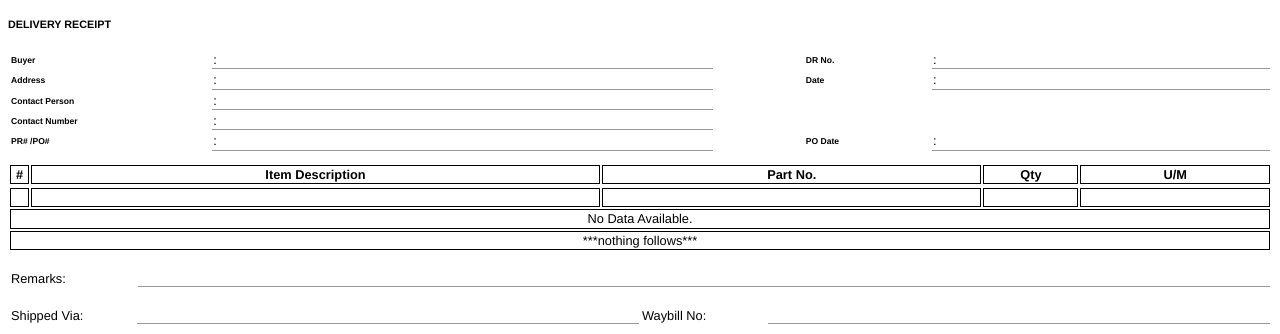
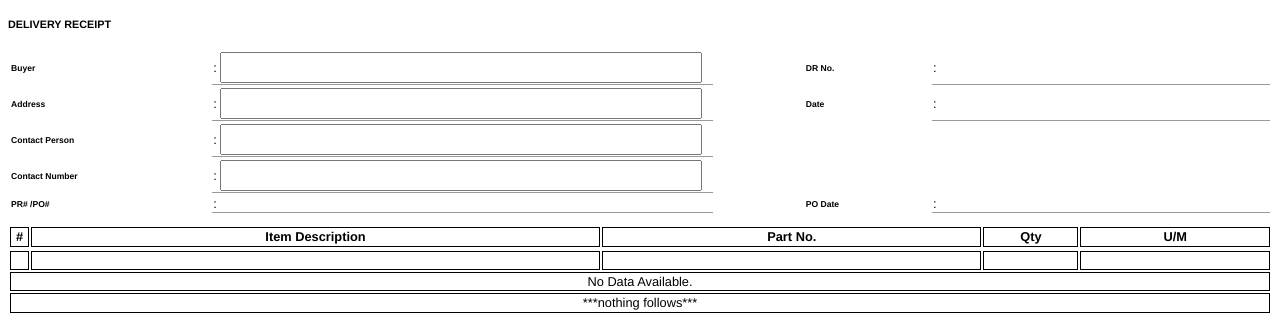
Before and after one commit to JonahBenares/progen, a CodeIgniter app: the page made by application/views/issue/delivery_receipt.php in a window 1280 px wide. Shown: the top 334 px of the page. Run offline with CodeIgniter, Linux system fonts and the light colour scheme; data that the repository does not hold is empty; some libraries are stand-ins or nearby versions.

Commit message:
delivery receipt

```diff
--- a/application/views/issue/delivery_receipt.php
+++ b/application/views/issue/delivery_receipt.php
@@ -158,14 +158,14 @@
             <table width="100%">
                 <tr>
                     <td width="16%"><strong><h6 class="nomarg">Buyer</h6></strong></td>
-                    <td width="40%" style="border-bottom: 1px solid #999"> <label class="nomarg">: </label></td>
+                    <td width="40%" style="border-bottom: 1px solid #999"> <label class="nomarg">: </label><input type="" class="form-control" style="width:95%;display: unset;height: 25px" name=""></td>
                     <td width="7%"></td>
                     <td width="10%"><strong><h6 class="nomarg pull-right">DR No. &nbsp</h6></strong></td>
                     <td colspan="3" style="border-bottom: 1px solid #999"> <label class="nomarg">:</label></td>
                 </tr>
                 <tr>
                     <td><strong><h6 class="nomarg">Address</h6></strong></td>
-                    <td style="border-bottom: 1px solid #999"> <label class="nomarg">: </label></td>
+                    <td style="border-bottom: 1px solid #999"> <label class="nomarg">: </label><input type="" class="form-control" style="width:95%;display: unset;height: 25px" name=""></td>
                     <td></td>
                     <td><strong><h6 class="nomarg pull-right">Date &nbsp</h6></strong></td>
                     <td colspan="3" style="border-bottom: 1px solid #999"> <label class="nomarg">:</label></td>
@@ -173,12 +173,12 @@
                 </tr>
                 <tr>
                     <td><strong><h6 class="nomarg">Contact Person</h6></strong></td>
-                    <td style="border-bottom: 1px solid #999"> <label class="nomarg">: </label></td>
+                    <td style="border-bottom: 1px solid #999"> <label class="nomarg">: </label><input type="" class="form-control" style="width:95%;display: unset;height: 25px" name=""></td>
                     <td></td>
                 </tr>
                 <tr>
                     <td><strong><h6 class="nomarg">Contact Number</h6></strong></td>
-                    <td style="border-bottom: 1px solid #999"> <label class="nomarg">: </label></td>
+                    <td style="border-bottom: 1px solid #999"> <label class="nomarg">: </label><input type="" class="form-control" style="width:95%;display: unset;height: 25px" name=""></td>
                     <td></td>
                 </tr>
                 <tr>
```
